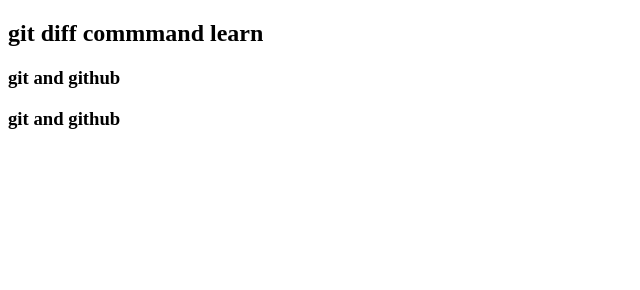
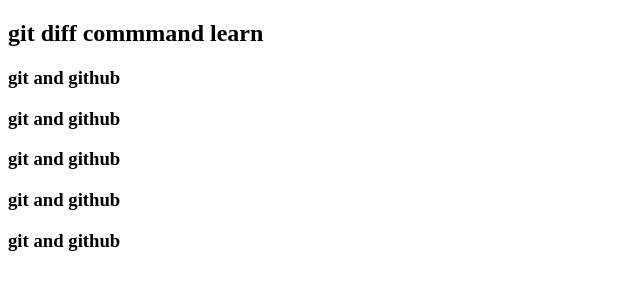
Before and after one commit to Sneha-Khandar/git-diff, a plain HTML site: page index.html in a window 1280 px wide. Shown: the whole page, without its empty margins (0-640 px from the left). Drawn offline with Linux system fonts and the light colour scheme.

Commit message:
fourth commit

```diff
--- a/index.html
+++ b/index.html
@@ -9,5 +9,8 @@
     <h2>git diff commmand learn</h2>
     <h3>git and github</h3>
     <h3>git and github</h3>
+    <h3>git and github</h3>
+    <h3>git and github</h3>
+    <h3>git and github</h3>
 </body>
 </html>
```
